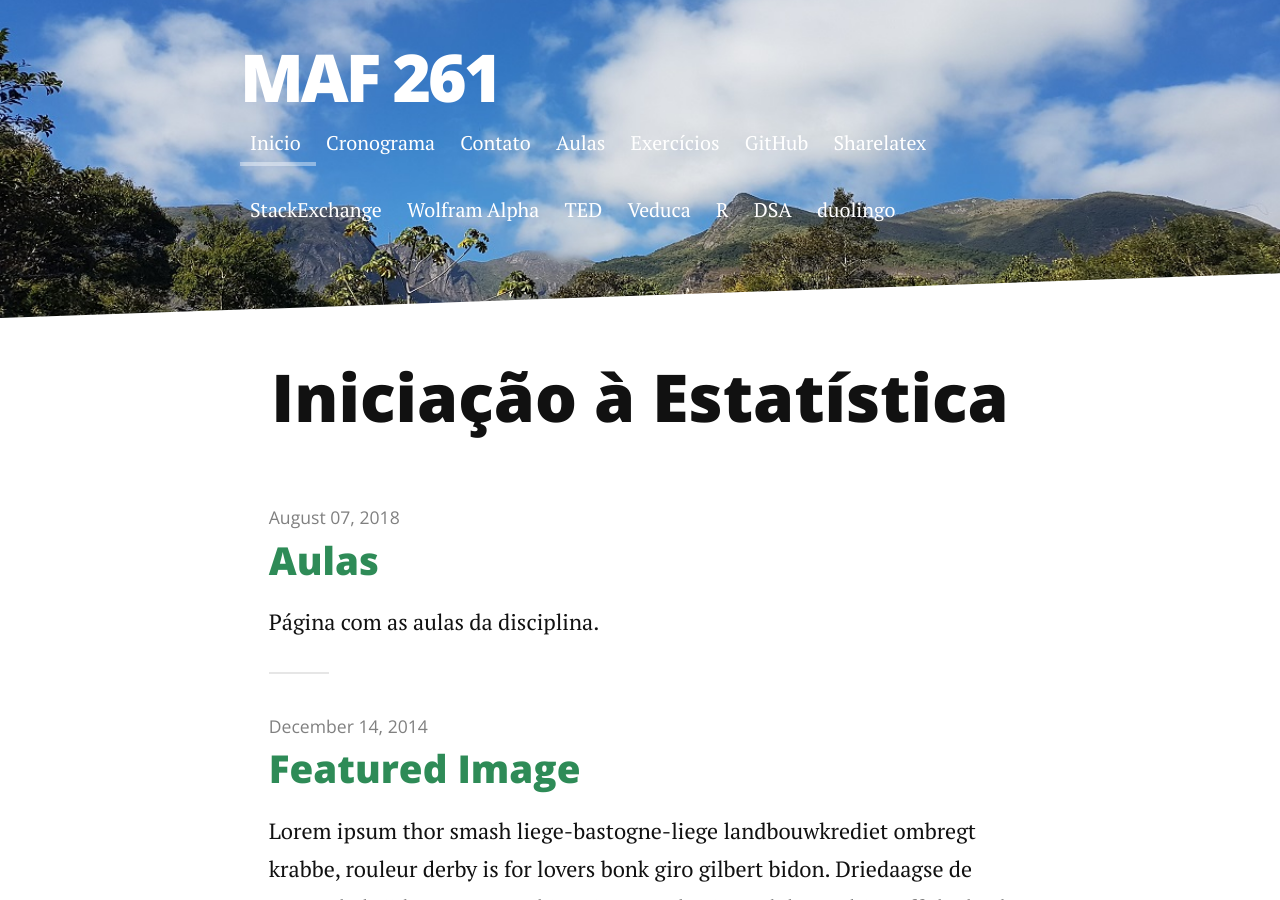
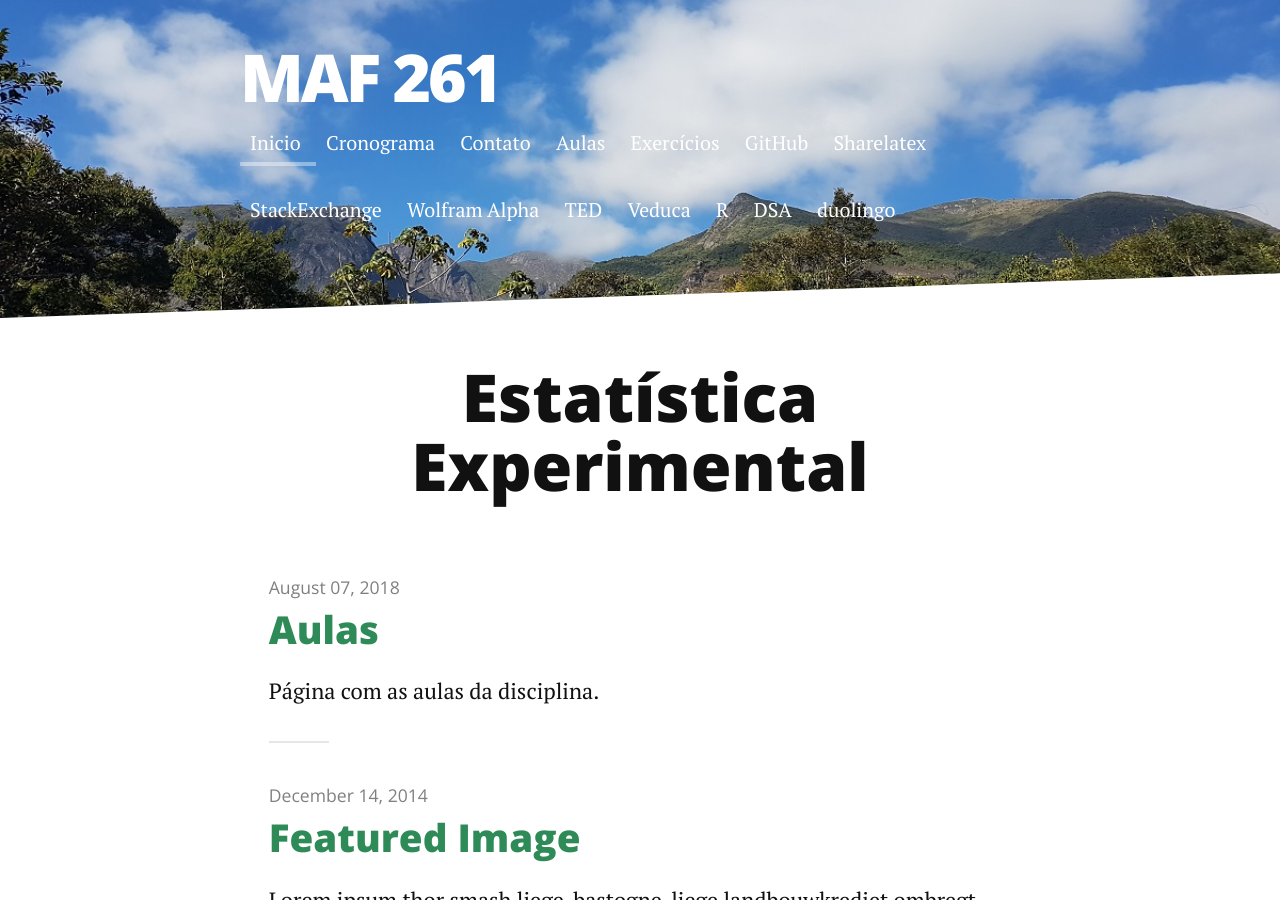
Before and after one commit to maf261/maf261.github.io, a Jekyll site: the page built from index.html, in a window 1280 px wide and 900 px high. Built offline with Jekyll 4.4.1, drawn with Linux system fonts in a browser that asks for light colours; nearby versions of some CDN libraries; the list of posts is cut into pages by our own code.

Commit message:
Página inicial

```diff
--- a/index.html
+++ b/index.html
@@ -1,10 +1,10 @@
 ---
 layout: default
-title: MAF 105
+title: MAF 261
 ---
 
 <div class="home" id="home">
-  <h1 class="pageTitle">Iniciação à Estatística</h1>
+  <h1 class="pageTitle">Estatística Experimental</h1>
   <ul class="posts noList">
     {% for post in paginator.posts %}
       <li>
```
